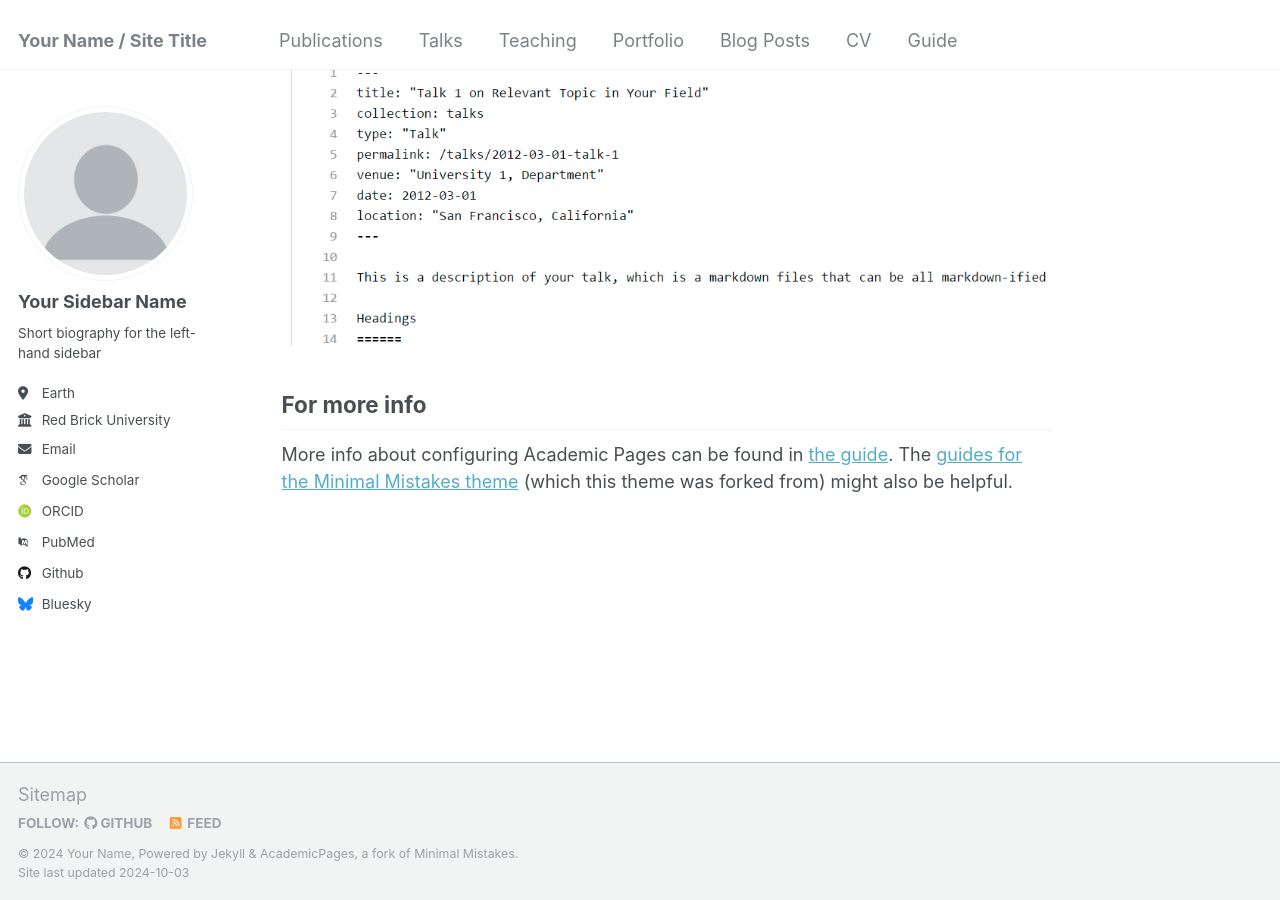
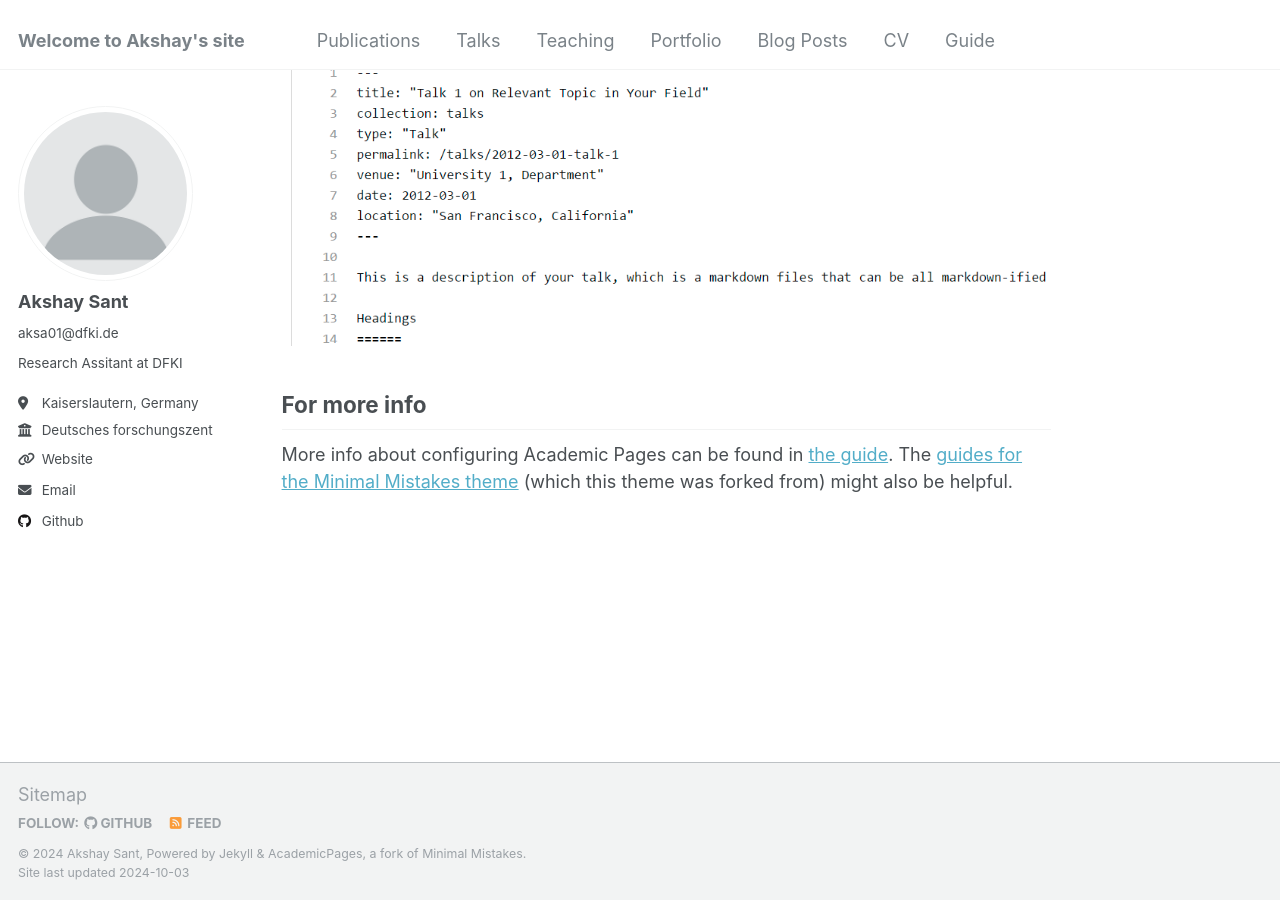
Before and after one commit to akshaydoesmath691/QuantumSnapper, a Jekyll site: the page built from _pages/about.md, in a window 1280 px wide and 900 px high, scrolled down 2643 px. Built offline with Jekyll 4.4.1, drawn with Linux system fonts in a browser that asks for light colours; some web fonts are replaced.

Commit message:
Update _config.yml

```diff
--- a/_config.yml
+++ b/_config.yml
@@ -8,11 +8,11 @@
 
 # Basic Site Settings
 locale                   : "en-US"
-title                    : "Your Name / Site Title"
+title                    : "Welcome to Akshay's site"
 title_separator          : "-"
-name                     : &name "Your Name"
-description              : &description "personal description"
-url                      : https://academicpages.github.io # the base hostname & protocol for your site e.g. "https://mmistakes.github.io"
+name                     : &name "Akshay Sant"
+description              : &description "Research Assistant"
+url                      : https://amsdoesmath1729.github.io # the base hostname & protocol for your site e.g. "https://mmistakes.github.io"
 baseurl                  : "" # the subpath of your site, e.g. "/blog"
 repository               : "academicpages/academicpages.github.io"
 
@@ -22,33 +22,33 @@ repository               : "academicpages/academicpages.github.io"
 author:
   # Biographic information
   avatar           : "profile.png"
-  name             : "Your Sidebar Name"
-  pronouns         : # example: "she/her"
-  bio              : "Short biography for the left-hand sidebar"
-  location         : "Earth"
-  employer         : "Red Brick University"
-  uri              : # URL
-  email            : "none@example.org"
+  name             : "Akshay Sant"
+  pronouns         : "aksa01@dfki.de  "
+  bio              : "Research Assitant at DFKI"
+  location         : "Kaiserslautern, Germany"
+  employer         : "Deutsches forschungszentrum für künstliche intelligent(DFKI)"
+  uri              : "https://www.dfki.de/en/web/research/research-departments/intelligent-networks"
+  email            : "aksa01@dfki.de"
 
   # Academic websites
   arxiv            : # URL - Update with the correct link to your profile
-  googlescholar    : "https://scholar.google.com/citations?user=PS_CX0AAAAAJ"
+  googlescholar    : #"https://scholar.google.com/citations?user=PS_CX0AAAAAJ"
   impactstory      : # URL
-  orcid            : "http://orcid.org/yourorcidurl"
+  orcid            : #"http://orcid.org/yourorcidurl"
   semantic         : # URL
-  pubmed           : "https://www.ncbi.nlm.nih.gov/pubmed/?term=john+snow"
+  pubmed           : #"https://www.ncbi.nlm.nih.gov/pubmed/?term=john+snow"
   researchgate     : # URL
 
   # Repositories and software development
   bitbucket        : # Username - Update with your username on the site
   codepen          : # Username
   dribbble         : # Username
-  github           : "academicpages"
+  github           : "akshaydoesmath691"
   kaggle           : # Username
   stackoverflow    : # User number or user number and name (i.e., use "1" or "1/jeff-atwood")
 
   # Social media
-  bluesky          : "bsky.app" # Replace this with you Bluesky username
+  bluesky          : #"bsky.app" # Replace this with you Bluesky username
   facebook         : # Username
   flickr           : # Username
   foursquare       : # Username
```
